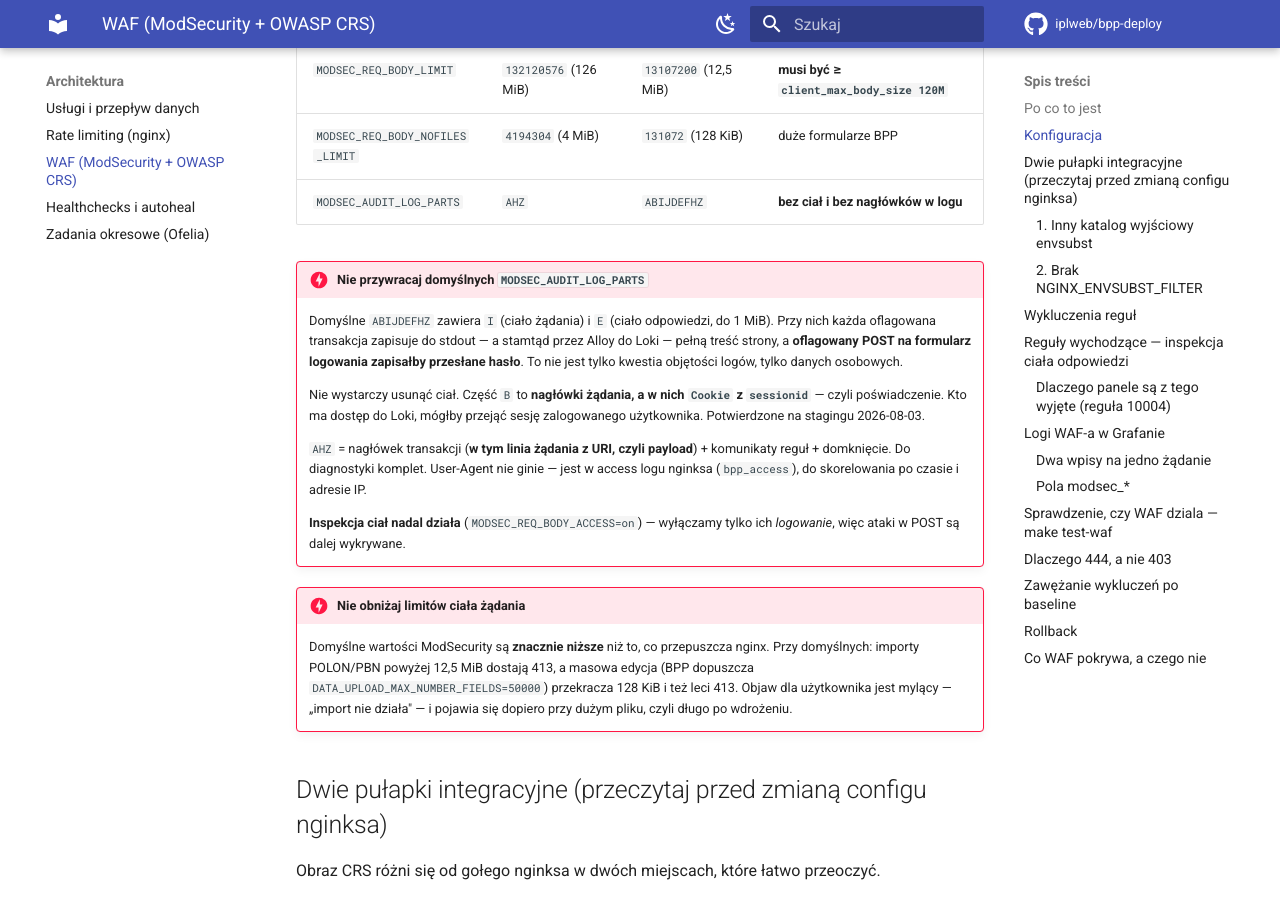
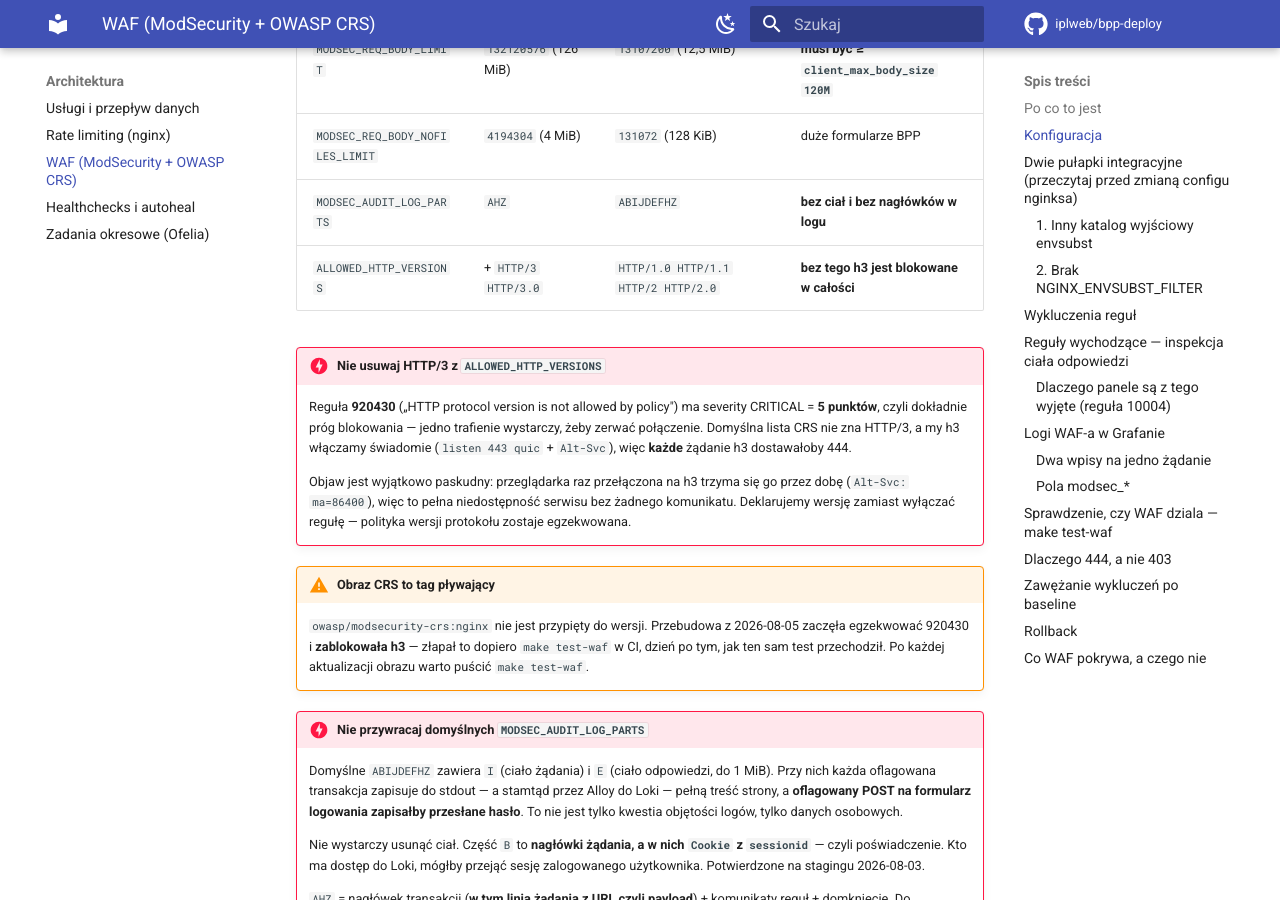
Before and after one commit to iplweb/bpp-deploy, an MkDocs documentation site: the page built from docs/architektura/waf.md, in a window 1280 px wide and 900 px high, scrolled down 1219 px. Built offline with MkDocs 1.6.1 and Material for MkDocs 9.7.7, drawn with Linux system fonts in a browser that asks for light colours; comment, search, counter and statistics services are not loaded.

Commit message:
fix(waf): HTTP/3 znowu bylo blokowane w calosci — tym razem regula 920430
Zlapane przez `make test-waf` w CI, dzien po tym jak ten sam test przechodzil.
Przyczyna nie byla w kodzie: `owasp/modsecurity-crs:nginx` to tag PLYWAJACY,
a przebudowa z 2026-08-05 06:07 UTC (digest 095ec501 wobec 2051ff18 z 16 lipca)
zaczela egzekwowac regule 920430 "HTTP protocol version is not allowed by
policy".

Domyslna lista CRS to "HTTP/1.0 HTTP/1.1 HTTP/2 HTTP/2.0" (REQUEST-901, regula
900230) i nie zna HTTP/3. Regula ma severity CRITICAL = 5 pkt, czyli dokladnie
prog blokowania — jedno trafienie zrywa polaczenie. Odtworzone lokalnie: 4/4
zadania h3 dostawaly 444, w audit logu 920430 + 949110 (score 5).

Objaw na produkcji bylby paskudny: przegladarka raz przelaczona na h3 trzyma
sie go dobe (Alt-Svc ma=86400), wiec to pelna niedostepnosc bez komunikatu.
Przyszloby przy najblizszym `make up`.

Deklarujemy wersje przez ALLOWED_HTTP_VERSIONS zamiast wylaczac regule —
polityka wersji protokolu zostaje egzekwowana, a h3 wlaczamy swiadomie
(listen 443 quic + Alt-Svc). Zmienna jest nadpisywalna z .env i ma dwupoziomowy
fallback, wiec nic nie wymaga migracji.

test-waf.sh dostaje ta sama zmienna — test ma strzelac konfiguracja produkcyjna
(ta sama zasada, ktora kazala wczesniej zejsc z ABHZ na AHZ).

Przy okazji: shellcheck SC2016 w nowych asercjach — `$d` i `$_key` to fragmenty
WZORCA grep-a, maja zostac literalne.

Co-Authored-By: Claude Opus 5 (1M context) <noreply@anthropic.com>

```diff
--- a/docs/architektura/waf.md
+++ b/docs/architektura/waf.md
@@ -50,6 +50,25 @@ instalacja nie wymaga żadnych zmian).
 | `MODSEC_REQ_BODY_LIMIT` | `132120576` (126 MiB) | `13107200` (12,5 MiB) | **musi być ≥ `client_max_body_size 120M`** |
 | `MODSEC_REQ_BODY_NOFILES_LIMIT` | `4194304` (4 MiB) | `131072` (128 KiB) | duże formularze BPP |
 | `MODSEC_AUDIT_LOG_PARTS` | `AHZ` | `ABIJDEFHZ` | **bez ciał i bez nagłówków w logu** |
+| `ALLOWED_HTTP_VERSIONS` | + `HTTP/3 HTTP/3.0` | `HTTP/1.0 HTTP/1.1 HTTP/2 HTTP/2.0` | **bez tego h3 jest blokowane w całości** |
+
+!!! danger "Nie usuwaj HTTP/3 z `ALLOWED_HTTP_VERSIONS`"
+    Reguła **920430** („HTTP protocol version is not allowed by policy") ma
+    severity CRITICAL = **5 punktów**, czyli dokładnie próg blokowania — jedno
+    trafienie wystarczy, żeby zerwać połączenie. Domyślna lista CRS nie zna
+    HTTP/3, a my h3 włączamy świadomie (`listen 443 quic` + `Alt-Svc`), więc
+    **każde** żądanie h3 dostawałoby 444.
+
+    Objaw jest wyjątkowo paskudny: przeglądarka raz przełączona na h3 trzyma się
+    go przez dobę (`Alt-Svc: ma=86400`), więc to pełna niedostępność serwisu bez
+    żadnego komunikatu. Deklarujemy wersję zamiast wyłączać regułę — polityka
+    wersji protokołu zostaje egzekwowana.
+
+!!! warning "Obraz CRS to tag pływający"
+    `owasp/modsecurity-crs:nginx` nie jest przypięty do wersji. Przebudowa
+    z 2026-08-05 zaczęła egzekwować 920430 i **zablokowała h3** — złapał to
+    dopiero `make test-waf` w CI, dzień po tym, jak ten sam test przechodził.
+    Po każdej aktualizacji obrazu warto puścić `make test-waf`.
 
 !!! danger "Nie przywracaj domyślnych `MODSEC_AUDIT_LOG_PARTS`"
     Domyślne `ABIJDEFHZ` zawiera `I` (ciało żądania) i `E` (ciało odpowiedzi,
```
Also changed, not shown: docker-compose.infrastructure.yml (+15 -0 lines), 2 other files.
